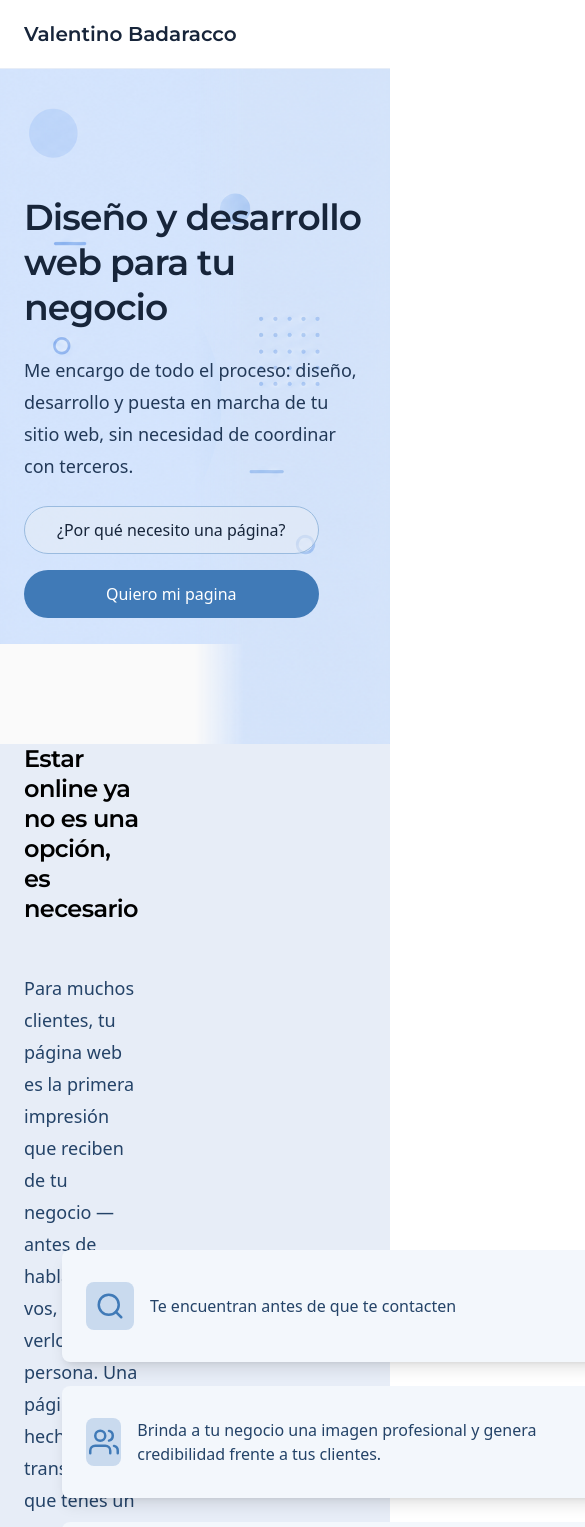
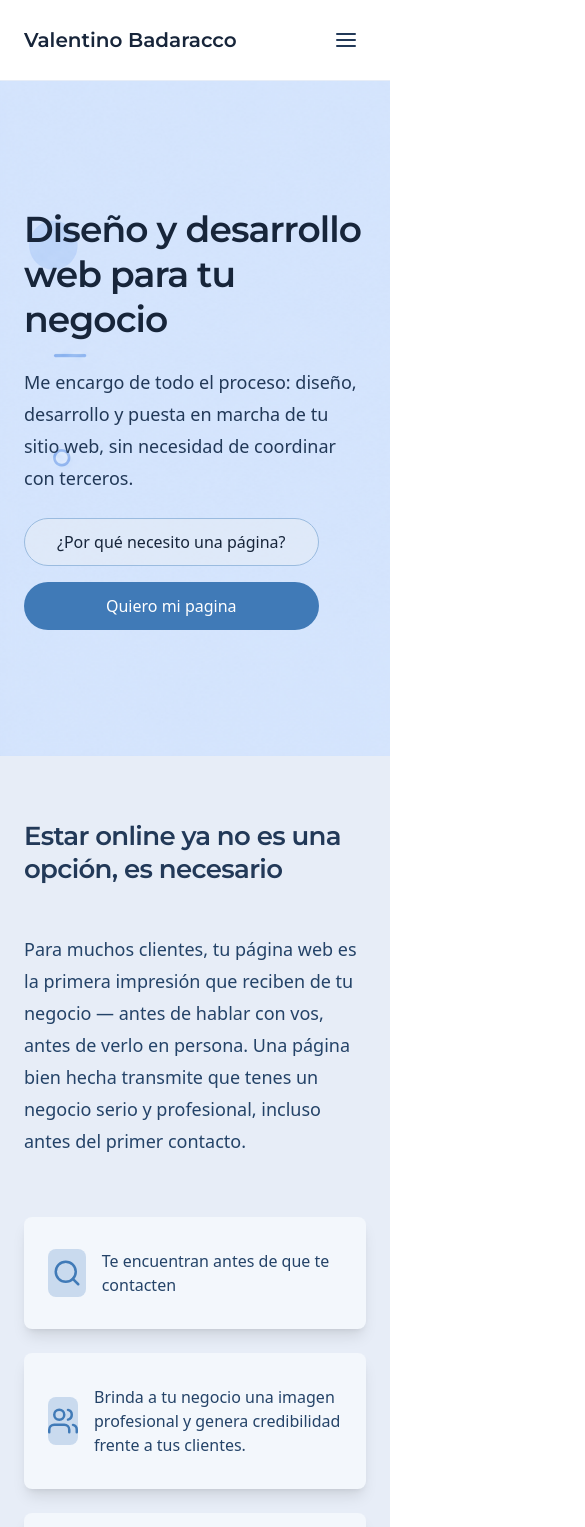
Before and after one commit to ValentinoBadaracco/landing-freelance, a Next.js app: page / in a window 390 px wide. Shown: the top 1527 px of the page, 585 px wide, since content can reach past the window. Built offline with nearby package versions, Linux system fonts and the light colour scheme.

Commit message:
fix:navbar, hero, problem section

```diff
--- a/components/Header.tsx
+++ b/components/Header.tsx
@@ -1,6 +1,13 @@
+"use client";
+
+import { useState } from "react";
+import { AnimatePresence, motion } from "framer-motion";
 import Link from "next/link";
+import { FiBriefcase, FiFolder, FiMenu, FiPhone, FiUser, FiX } from "react-icons/fi";
 
 export default function Header() {
+  const [isOpen, setIsOpen] = useState(false);
+
   return (
     <header className="w-full sticky top-0 z-50 border-b border-primary-100 bg-white">
       <div className="mx-auto flex max-w-7xl items-center justify-between px-6 py-5 gap-8 sm:px-16">
@@ -18,13 +25,54 @@ export default function Header() {
           <Link href="#about" className="hover:text-primary-500 transition-colors">
             Acerca de mí
           </Link>
-          <Link href="#contact" className="rounded-full bg-primary-500 px-6 py-2.5 text-sm font-medium text-white transition-colors hover:bg-primary-600 outline-none">
+          <Link href="#contact" className="rounded-full bg-primary-500 px-6 py-2.5 text-sm font-medium text-white transition-colors hover:bg-primary-600 outline-none focus-visible:ring-2 focus-visible:ring-primary-300">
             Contacto
           </Link>
         </nav>
 
+        <button
+          type="button"
+          onClick={() => setIsOpen((open) => !open)}
+          aria-label={isOpen ? "Cerrar menú" : "Abrir menú"}
+          aria-expanded={isOpen}
+          className="flex h-10 w-10 items-center justify-center text-primary-900 sm:hidden"
+        >
+          {isOpen ? <FiX className="text-2xl" /> : <FiMenu className="text-2xl" />}
+        </button>
+      </div>
 
-      </div>
+      <AnimatePresence>
+        {isOpen && (
+          <motion.nav
+            initial={{ opacity: 0, y: -20 }}
+            animate={{ opacity: 1, y: 0 }}
+            exit={{ opacity: 0, y: -20 }}
+            transition={{ duration: 0.2, ease: "easeOut" }}
+            className="flex flex-col gap-3 border-t border-primary-100 px-6 py-6 text-lg font-body text-primary-900 sm:hidden"
+          >
+            <Link href="#services" onClick={() => setIsOpen(false)} className="flex items-center gap-3 hover:text-primary-500 transition-colors">
+              <FiBriefcase className="text-xl" />
+              Servicios
+            </Link>
+            <Link href="#projects" onClick={() => setIsOpen(false)} className="flex items-center gap-3 hover:text-primary-500 transition-colors">
+              <FiFolder className="text-xl" />
+              Proyectos
+            </Link>
+            <Link href="#about" onClick={() => setIsOpen(false)} className="flex items-center gap-3 hover:text-primary-500 transition-colors">
+              <FiUser className="text-xl" />
+              Acerca de mí
+            </Link>
+            <Link
+              href="#contact"
+              onClick={() => setIsOpen(false)}
+              className="flex items-center justify-center gap-2 rounded-full bg-primary-500 px-6 py-2.5 text-center text-sm font-medium text-white transition-colors hover:bg-primary-600 outline-none"
+            >
+              <FiPhone className="text-lg" />
+              Contacto
+            </Link>
+          </motion.nav>
+        )}
+      </AnimatePresence>
     </header>
   );
 }
--- a/components/Hero.tsx
+++ b/components/Hero.tsx
@@ -11,13 +11,8 @@ export default function Hero() {
   return (
     <section className="relative isolate flex min-h-[80vh] w-full flex-col items-start justify-center gap-6 px-6 py-24 text-left sm:px-16 sm:py-32">
       <div
-        style={{
-          backgroundImage: "url('/hero-left-image.png')",
-          backgroundPosition: "left -100px",
-          backgroundSize: "cover",
-          backgroundRepeat: "no-repeat",
-        }}
-        className="absolute inset-0 -z-20"
+        style={{ backgroundImage: "url('/hero-left-image.png')" }}
+        className="absolute inset-0 -z-20 bg-cover bg-no-repeat bg-top-left sm:bg-position-[left_-100px]"
       />
       <div
         style={{
@@ -28,10 +23,10 @@ export default function Hero() {
           maskImage: "linear-gradient(to right, transparent, black 25%)",
           WebkitMaskImage: "linear-gradient(to right, transparent, black 25%)",
         }}
-        className="absolute inset-y-0 right-0 -z-10 w-1/2"
+        className="absolute inset-y-0 right-0 -z-10 hidden w-1/2 sm:block"
       />
       <motion.div
-        className="pointer-events-none absolute -right-10 bottom-0 -z-0 hidden w-[75%] max-w-5xl sm:block"
+        className="pointer-events-none absolute -right-10 bottom-0 z-0 hidden w-[75%] max-w-5xl sm:block"
         initial={{ opacity: 0, y: 120, scale: 0.7 }}
         whileInView={{ opacity: 1, y: 0, scale: 1 }}
         viewport={{ once: true }}
--- a/components/ProblemSection.tsx
+++ b/components/ProblemSection.tsx
@@ -32,18 +32,16 @@ const beneficios = [
 
 export default function ProblemSection() {
   return (
-    <section id="problem" className="flex w-full items-between items-center gap-10 px-6 text-center sm:px-16 bg-primary-100">
+    <section id="problem" className="flex w-full flex-col items-center gap-10 px-6 py-16 text-center sm:flex-row sm:px-16 sm:py-4 bg-primary-100">
       <motion.div
         initial={{ opacity: 0, y: 20 }}
         whileInView={{ opacity: 1, y: 0 }}
         viewport={{ once: true }}
         transition={{ duration: 0.5 }}
       >
-        <h1 className="text-2xl font-semibold leading-tight text-start tracking-tight text-black dark:text-zinc-50 sm:text-4xl">
+        <h1 className="text-[26px] font-semibold leading-tight text-start tracking-tight text-primary-900 sm:text-4xl">
           Estar online ya no es una opción,
-        </h1>
-        <h1 className="text-2xl font-semibold leading-tight text-start tracking-tight text-black dark:text-zinc-50 sm:text-4xl">
-          es necesario
+          <br className="hidden sm:block" /> es necesario
         </h1>
         <div className="mt-6 text-lg leading-8 text-primary-800 flex flex-col text-start">
           <p className="mt-6 text-lg leading-8 text-primary-800">
@@ -51,7 +49,7 @@ export default function ProblemSection() {
             antes de hablar con vos, antes de verlo en persona.
             Una página bien hecha transmite que tenes un negocio serio y profesional, incluso antes del primer contacto.
           </p>
-          <p className="mt-6 text-lg leading-8 text-primary-800">
+          <p className="mt-6 text-lg leading-8 text-primary-800 hidden md:block">
             En la era digital, tu página web es tu carta de presentación.
             Una página web bien diseñada y funcional no solo atrae a más clientes,
             sino que también genera confianza y credibilidad en tu negocio.
@@ -63,13 +61,13 @@ export default function ProblemSection() {
 
       </motion.div>
 
-      <div className="flex w-full flex-col items-center gap-10 px-6 py-24 text-center sm:px-16">
+      <div className="flex w-full flex-col items-center gap-10  py-5 md:py-24 text-center sm:px-16">
 
-        <div className="flex w-full min-w-xl gap-6 items-start justify-center flex-wrap">
+        <div className="flex w-full gap-6 items-start justify-center flex-wrap">
           {beneficios.map(({ icon: Icon, title, description }, index) => (
             <motion.div
               key={title}
-              className="flex w-xl items-center justify-start gap-4 text-start rounded-lg bg-primary-50 px-6 py-8 shadow-lg"
+              className="flex w-full max-w-xl sm:w-xl items-center justify-start gap-4 text-start rounded-lg bg-primary-50 px-6 py-8 shadow-lg"
               initial={{ opacity: 0, y: 20 }}
               whileInView={{ opacity: 1, y: 0 }}
               viewport={{ once: true }}
```
